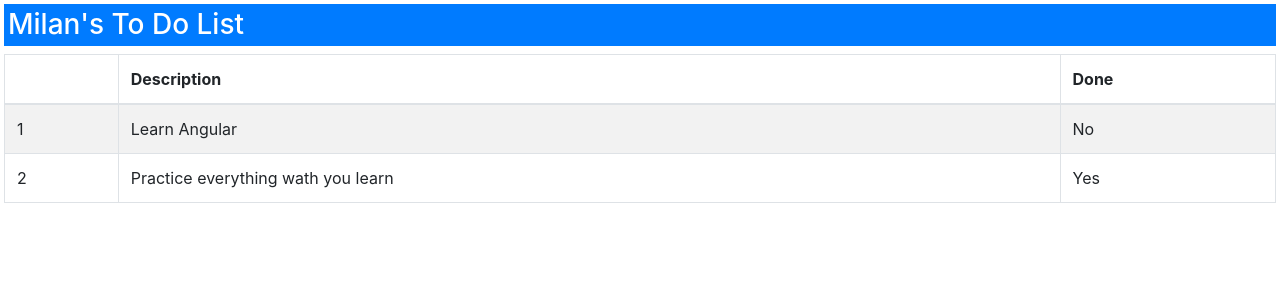
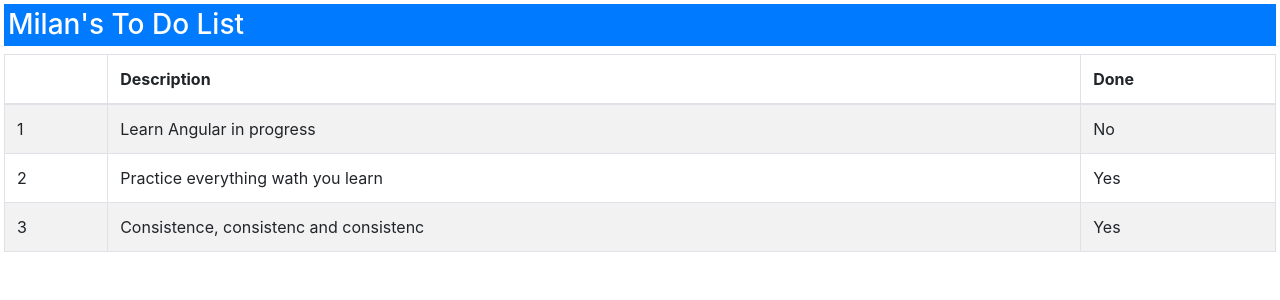
Before and after one commit to milanzivanov/todo-pro, an Angular app: page / in a window 1280 px wide. Shown: the top 300 px of the page. Built offline with nearby package versions, Linux system fonts and the light colour scheme.

Commit message:
second way to get private member with get method

```diff
--- a/src/app/app.component.ts
+++ b/src/app/app.component.ts
@@ -18,7 +18,7 @@ export class AppComponent {
   }
 
   getTodoItems() {
-    return this.model.getTodoItemsFromModel();
+    return this.model.getTodoItemsFromModel;
   }
 
 }
--- a/src/app/model.ts
+++ b/src/app/model.ts
@@ -22,32 +22,24 @@
 // }
 
 //  my way
-
 export class TodoItem {
-
   constructor(private action: string, private done: boolean) {
   }
-
 }
-
 
 export class Model {
   user: string;
-
   constructor( private _items: any ) {
     this.user = 'Milan';
     this._items = [
-      new TodoItem( 'Learn Angular', false),
-      new TodoItem('Practice everything wath you learn', true)
+      new TodoItem( 'Learn Angular in progress', false),
+      new TodoItem('Practice everything wath you learn', true),
+      new TodoItem('Consistence, consistenc and consistenc', true),
     ];
   }
 
-
-  getTodoItemsFromModel() {
+  get getTodoItemsFromModel() {
     return this._items;
   }
 
 }
-
-const model2 = new Model(TodoItem);
-const r = model2.getTodoItemsFromModel();
```
